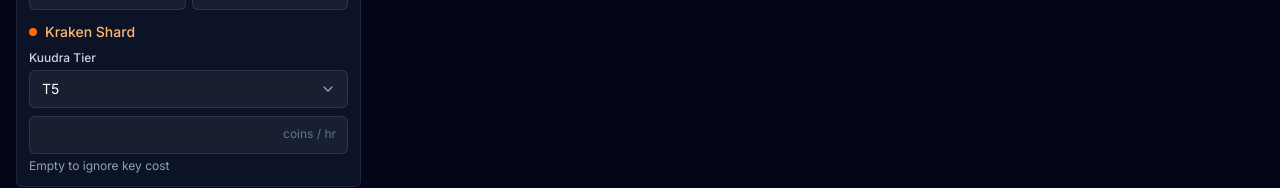
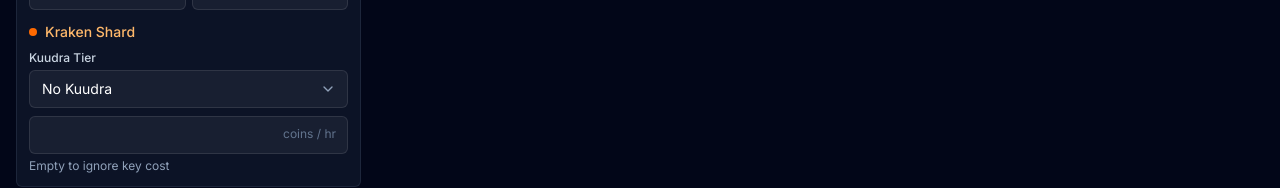
Before and after one commit to Campionnn/SkyShards, a React (Vite) app: page / in a window 1280 px wide. Shown: the part 702-890 px from the top of the page. Built offline with nearby package versions, Linux system fonts and the light colour scheme.

Commit message:
made no kuudra by default

```diff
--- a/src/components/CalculatorForm.tsx
+++ b/src/components/CalculatorForm.tsx
@@ -57,6 +57,7 @@ export const CalculatorForm: React.FC<CalculatorFormProps> = ({ onSubmit }) => {
       kingCobraLevel: 10,
       seaSerpentLevel: 10,
       tiamatLevel: 10,
+      kuudraTier: "t5" as CalculationFormData["kuudraTier"], // Set Kuudra to t5 on max stats, type-safe
     };
     setForm(updatedForm);
     setTimeout(() => {
@@ -83,7 +84,7 @@ export const CalculatorForm: React.FC<CalculatorFormProps> = ({ onSubmit }) => {
       kingCobraLevel: 0,
       seaSerpentLevel: 0,
       tiamatLevel: 0,
-      kuudraTier: "t5", // must be a valid enum value
+      kuudraTier: "none", // No Kuudra by default
       moneyPerHour: Infinity, // Reset to Infinity (ignore key cost)
       noWoodenBait: false,
     };
@@ -330,7 +331,7 @@ export const CalculatorForm: React.FC<CalculatorFormProps> = ({ onSubmit }) => {
             Kraken Shard
           </h3>
           <div className="space-y-2">
-            <KuudraDropdown value={form.kuudraTier || "t5"} onChange={(value) => handleInputChange("kuudraTier", value)} label="Kuudra Tier" />
+            <KuudraDropdown value={form.kuudraTier || "none"} onChange={(value) => handleInputChange("kuudraTier", value)} label="Kuudra Tier" />
             <div className="relative">
               <input
                 type="text"
--- a/src/context/CalculatorStateContext.tsx
+++ b/src/context/CalculatorStateContext.tsx
@@ -15,8 +15,8 @@ const defaultForm: CalculationFormData = {
   kingCobraLevel: 0,
   seaSerpentLevel: 0,
   tiamatLevel: 0,
-  kuudraTier: "t5",
-  moneyPerHour: 0,
+  kuudraTier: "none", // No Kuudra by default
+  moneyPerHour: Infinity,
   noWoodenBait: false,
 };
 
```
